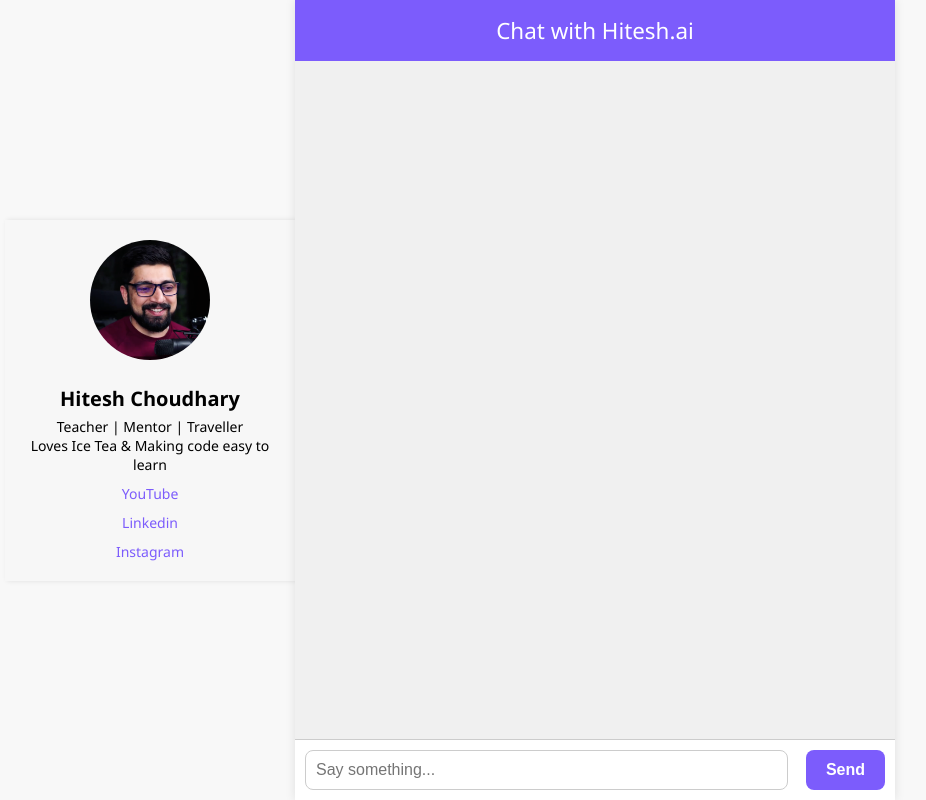
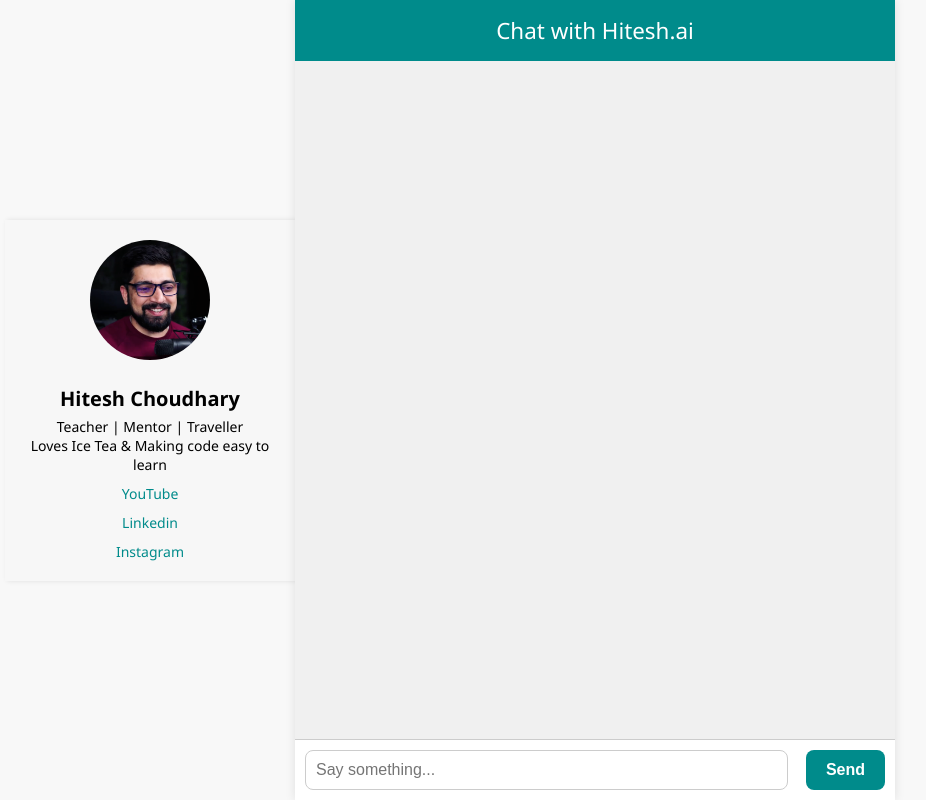
Before and after one commit to WasyfAli/first-chatbot-fastapi-openai, a FastAPI app: page / in a window 1280 px wide. Shown: the whole page, without its empty margins (190-1116 px from the left). Run offline with FastAPI, Linux system fonts and the light colour scheme.

Commit message:
Added colours

```diff
--- a/templates/index.html
+++ b/templates/index.html
@@ -47,7 +47,7 @@
 
         .sidebar a {
             text-decoration: none;
-            color: #7C5CFC;
+            color: #008B8B;
             font-size: 14px;
             display: block;
             margin-top: 10px;
@@ -62,7 +62,7 @@
         }
 
         header {
-            background-color: #7C5CFC;
+            background-color: #008B8B;
             color: white;
             padding: 15px;
             text-align: center;
@@ -121,7 +121,7 @@
         .input-area button {
             padding: 10px 20px;
             font-size: 1rem;
-            background-color: #7C5CFC;
+            background-color: #008B8B;
             color: white;
             border: none;
             cursor: pointer;
```
